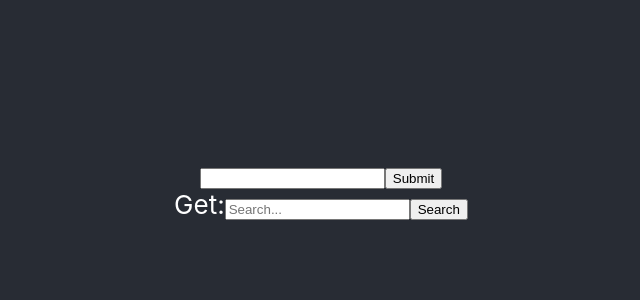
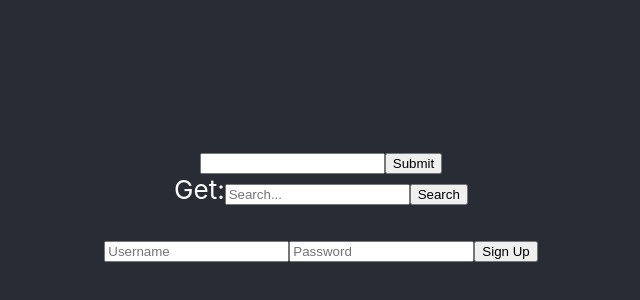
Before and after one commit to naoto-ysd/qyyta-frontend, a React (Create React App) app: page / in a window 1280 px wide. Shown: the part 198-498 px from the top of the page, without its empty margins (319-959 px from the left). Built offline with nearby package versions, Linux system fonts and the light colour scheme.

Commit message:
sign up feature

```diff
--- a/src/App.js
+++ b/src/App.js
@@ -1,7 +1,8 @@
 import logo from './logo.svg';
 import './App.css';
-import ArticlePost from './components/article-post';
-import ArticleSearch from './components/article-search';
+import ArticlePost from './components/ArticlePost';
+import ArticleSearch from './components/ArticleSearch';
+import UserSignUp from './components/UserSignUp';
 
 function App() {
   return (
@@ -9,6 +10,7 @@ function App() {
       <header className="App-header">
         <ArticlePost />
         <ArticleSearch />
+        <UserSignUp />
       </header>
     </div>
   );
--- /dev/null
+++ b/src/components/UserSignUp.js
@@ -0,0 +1,39 @@
+import React, { useState } from 'react';
+import axios from 'axios';
+
+function UserSignUp() {
+  const [username, setUsername] = useState('');
+  const [password, setPassword] = useState('');
+
+  const handleSignUp = async () => {
+    try {
+      const response = await axios.post('http://localhost:3001/api/v1/signup', {
+        username,
+        password
+      });
+      console.log(response.data); // Handle the response as needed
+    } catch (error) {
+      console.error(error);
+    }
+  };
+
+  return (
+    <div>
+      <input
+        type="text"
+        placeholder="Username"
+        value={username}
+        onChange={(e) => setUsername(e.target.value)}
+      />
+      <input
+        type="password"
+        placeholder="Password"
+        value={password}
+        onChange={(e) => setPassword(e.target.value)}
+      />
+      <button onClick={handleSignUp}>Sign Up</button>
+    </div>
+  );
+}
+
+export default UserSignUp;
```
Also changed, not shown: src/components/ArticlePost.js (renamed from src/components/article-post.js), src/components/ArticleSearch.js (renamed from src/components/article-search.js).
